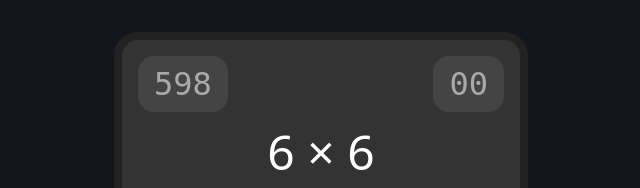
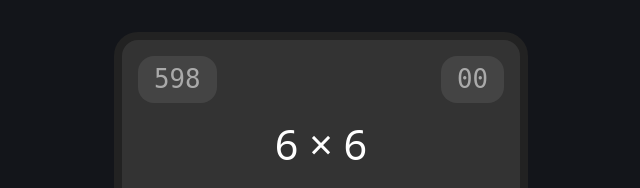
Before and after one commit to software-factory-collective/mabocados, an Astro site in the folder projects/site/: page /demo/multibocados in a window 1280 px wide. Both pictures are taken after a click on the button "Start". Shown: the top 188 px of the page, without its empty margins (319-959 px from the left). Built offline with nearby package versions, Linux system fonts and the light colour scheme; Astro itself is replaced by a stand-in of ours.

Commit message:
feat: improve font sizing

```diff
--- a/projects/site/src/components/games/MultibocadosComponent.vue
+++ b/projects/site/src/components/games/MultibocadosComponent.vue
@@ -99,7 +99,9 @@ function checkAnswer() {
             {{ score.toString().padStart(2, "0") }}
           </div>
         </div>
-        <div id="factors" class="text-5xl">{{ width }} × {{ height }}</div>
+        <div id="factors">
+          <span>{{ width }} × {{ height }}</span>
+        </div>
         <div
           id="grid"
           class="large-box"
@@ -198,6 +200,7 @@ input {
   flex-direction: row;
   align-items: start;
   justify-content: space-between;
+  container-type: size;
 }
 
 #factors {
@@ -205,6 +208,12 @@ input {
   display: flex;
   flex-direction: row;
   justify-content: center;
+  container-type: size;
+
+  span {
+    font-size: 80cqh;
+    line-height: 1;
+  }
 }
 
 #grid {
@@ -256,7 +265,7 @@ input {
 }
 .number-box {
   padding: 4px 16px;
-  font-size: 2rem;
+  font-size: 50cqh;
   font-family: mono;
   border-radius: 16px;
   background: #444;
```
